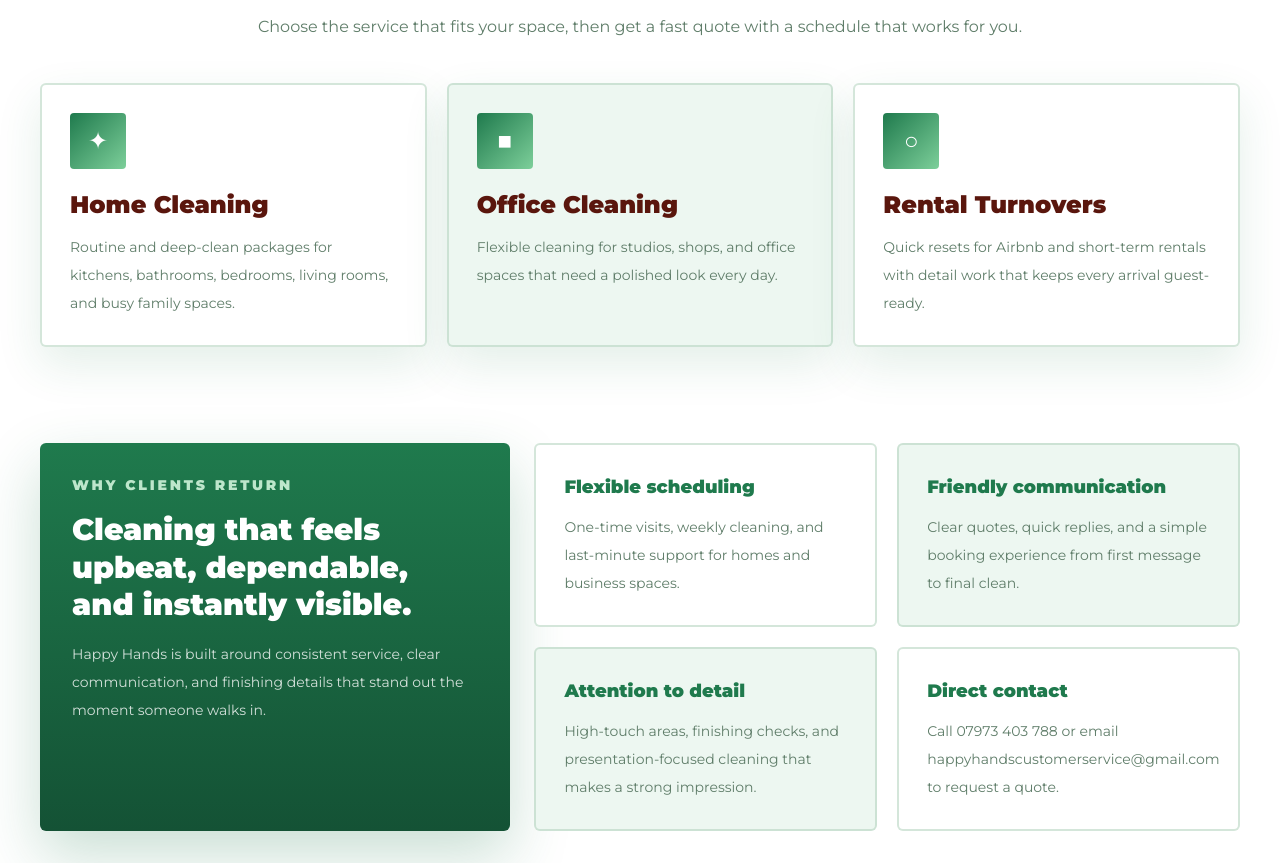
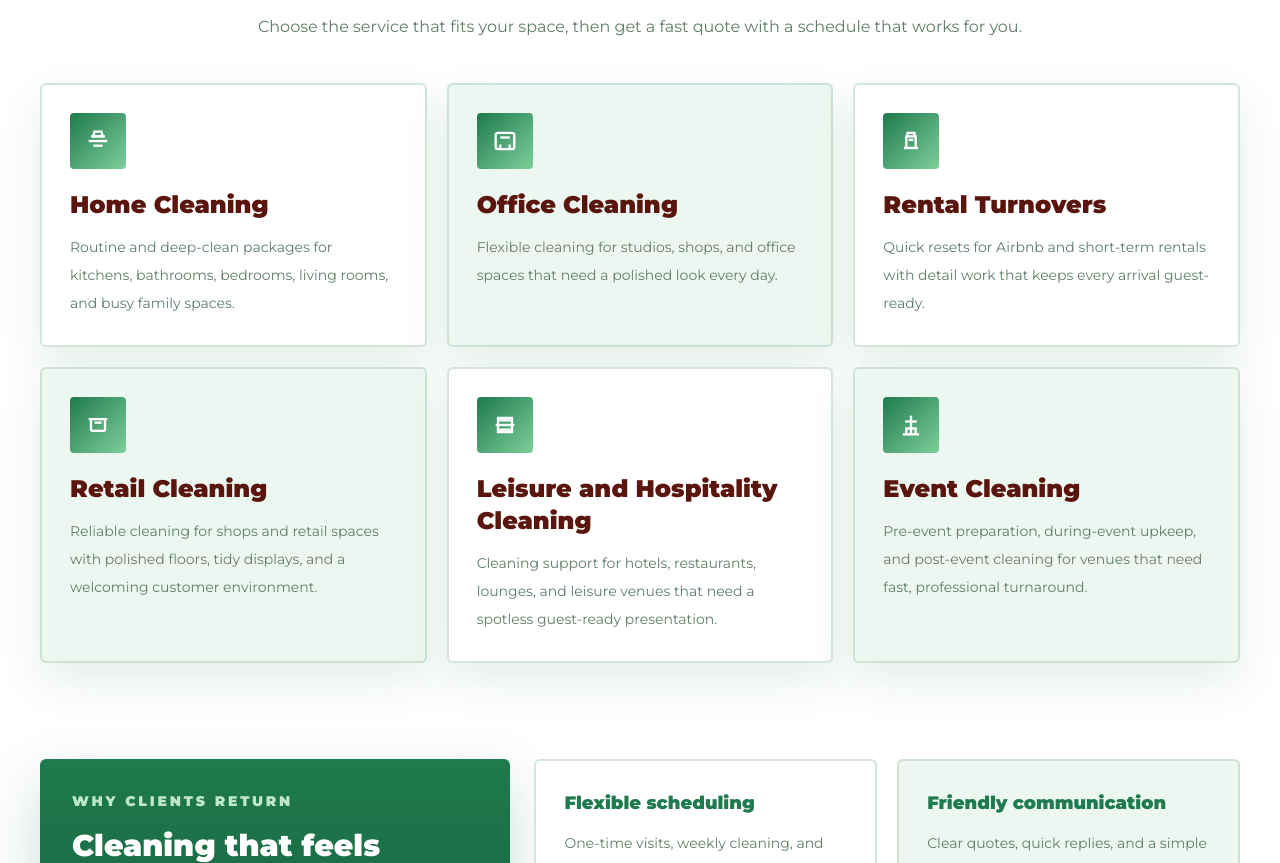
Before and after one commit to fuhoang/happyhands, a Next.js app: page / in a window 1280 px wide. Shown: the part 1406-2269 px from the top of the page. Built offline with nearby package versions, Linux system fonts and the light colour scheme.

Commit message:
Use solid green headline accent

```diff
--- a/app/page.tsx
+++ b/app/page.tsx
@@ -150,7 +150,7 @@ export default function Home() {
                 className="block"
                 delay={340}
                 duration={1600}
-                segmentClassName="will-change-transform bg-[linear-gradient(135deg,#8ed0a8_0%,#2f8a5a_45%,#dff5e8_100%)] bg-clip-text text-transparent"
+                segmentClassName="will-change-transform text-[#2f8a5a]"
               />
             </div>
 
@@ -239,8 +239,13 @@ export default function Home() {
 
         <div className="mt-10 grid gap-5 lg:grid-cols-3">
           <article className="rounded-md border-2 border-[#b8d6c1]/60 bg-white p-7 shadow-[0_18px_45px_rgba(31,122,77,0.12)] transition hover:-translate-y-1">
-            <div className="flex h-14 w-14 items-center justify-center rounded-sm bg-[linear-gradient(135deg,#1f7a4d,#7dcf9a)] text-2xl text-white">
-              ✦
+            <div className="flex h-14 w-14 items-center justify-center rounded-sm bg-[linear-gradient(135deg,#1f7a4d,#7dcf9a)] text-white">
+              <svg aria-hidden="true" viewBox="0 0 24 24" className="h-7 w-7 fill-none stroke-current stroke-2">
+                <path d="M4 12h16" />
+                <path d="M6 8h12" />
+                <path d="M8 16h8" />
+                <path d="M9 4h6l1 4H8l1-4Z" />
+              </svg>
             </div>
             <h3 className="mt-5 text-2xl font-black">Home Cleaning</h3>
             <p className="mt-3 text-sm leading-7 text-[#5f7d69]">
@@ -250,8 +255,13 @@ export default function Home() {
           </article>
 
           <article className="rounded-md border-2 border-[#b8d6c1]/60 bg-[#edf7f1] p-7 shadow-[0_18px_45px_rgba(31,122,77,0.12)] transition hover:-translate-y-1">
-            <div className="flex h-14 w-14 items-center justify-center rounded-sm bg-[linear-gradient(135deg,#1f7a4d,#7dcf9a)] text-2xl text-white">
-              ■
+            <div className="flex h-14 w-14 items-center justify-center rounded-sm bg-[linear-gradient(135deg,#1f7a4d,#7dcf9a)] text-white">
+              <svg aria-hidden="true" viewBox="0 0 24 24" className="h-7 w-7 fill-none stroke-current stroke-2">
+                <rect x="4" y="5" width="16" height="14" rx="2" />
+                <path d="M8 19v-4" />
+                <path d="M16 19v-4" />
+                <path d="M8 9h8" />
+              </svg>
             </div>
             <h3 className="mt-5 text-2xl font-black">Office Cleaning</h3>
             <p className="mt-3 text-sm leading-7 text-[#5f7d69]">
@@ -261,13 +271,69 @@ export default function Home() {
           </article>
 
           <article className="rounded-md border-2 border-[#b8d6c1]/60 bg-white p-7 shadow-[0_18px_45px_rgba(31,122,77,0.12)] transition hover:-translate-y-1">
-            <div className="flex h-14 w-14 items-center justify-center rounded-sm bg-[linear-gradient(135deg,#1f7a4d,#7dcf9a)] text-2xl text-white">
-              ○
+            <div className="flex h-14 w-14 items-center justify-center rounded-sm bg-[linear-gradient(135deg,#1f7a4d,#7dcf9a)] text-white">
+              <svg aria-hidden="true" viewBox="0 0 24 24" className="h-7 w-7 fill-none stroke-current stroke-2">
+                <path d="M6 18h12" />
+                <path d="M8 18V8h8v10" />
+                <path d="M9 8V5h6v3" />
+                <path d="M10 11h4" />
+              </svg>
             </div>
             <h3 className="mt-5 text-2xl font-black">Rental Turnovers</h3>
             <p className="mt-3 text-sm leading-7 text-[#5f7d69]">
               Quick resets for Airbnb and short-term rentals with detail work
               that keeps every arrival guest-ready.
+            </p>
+          </article>
+
+          <article className="rounded-md border-2 border-[#b8d6c1]/60 bg-[#edf7f1] p-7 shadow-[0_18px_45px_rgba(31,122,77,0.12)] transition hover:-translate-y-1">
+            <div className="flex h-14 w-14 items-center justify-center rounded-sm bg-[linear-gradient(135deg,#1f7a4d,#7dcf9a)] text-white">
+              <svg aria-hidden="true" viewBox="0 0 24 24" className="h-7 w-7 fill-none stroke-current stroke-2">
+                <path d="M4 7h16" />
+                <path d="M6 7v10" />
+                <path d="M18 7v10" />
+                <path d="M6 17h12" />
+                <path d="M9 10h6" />
+              </svg>
+            </div>
+            <h3 className="mt-5 text-2xl font-black">Retail Cleaning</h3>
+            <p className="mt-3 text-sm leading-7 text-[#5f7d69]">
+              Reliable cleaning for shops and retail spaces with polished floors,
+              tidy displays, and a welcoming customer environment.
+            </p>
+          </article>
+
+          <article className="rounded-md border-2 border-[#b8d6c1]/60 bg-white p-7 shadow-[0_18px_45px_rgba(31,122,77,0.12)] transition hover:-translate-y-1">
+            <div className="flex h-14 w-14 items-center justify-center rounded-sm bg-[linear-gradient(135deg,#1f7a4d,#7dcf9a)] text-white">
+              <svg aria-hidden="true" viewBox="0 0 24 24" className="h-7 w-7 fill-none stroke-current stroke-2">
+                <path d="M4 12h16" />
+                <path d="M7 8h10" />
+                <path d="M7 16h10" />
+                <path d="M6 6h12v12H6z" />
+              </svg>
+            </div>
+            <h3 className="mt-5 text-2xl font-black">
+              Leisure and Hospitality Cleaning
+            </h3>
+            <p className="mt-3 text-sm leading-7 text-[#5f7d69]">
+              Cleaning support for hotels, restaurants, lounges, and leisure
+              venues that need a spotless guest-ready presentation.
+            </p>
+          </article>
+
+          <article className="rounded-md border-2 border-[#b8d6c1]/60 bg-[#edf7f1] p-7 shadow-[0_18px_45px_rgba(31,122,77,0.12)] transition hover:-translate-y-1">
+            <div className="flex h-14 w-14 items-center justify-center rounded-sm bg-[linear-gradient(135deg,#1f7a4d,#7dcf9a)] text-white">
+              <svg aria-hidden="true" viewBox="0 0 24 24" className="h-7 w-7 fill-none stroke-current stroke-2">
+                <path d="M12 4v16" />
+                <path d="M7 9h10" />
+                <path d="M5 20h14" />
+                <path d="M8 20v-5h8v5" />
+              </svg>
+            </div>
+            <h3 className="mt-5 text-2xl font-black">Event Cleaning</h3>
+            <p className="mt-3 text-sm leading-7 text-[#5f7d69]">
+              Pre-event preparation, during-event upkeep, and post-event cleaning
+              for venues that need fast, professional turnaround.
             </p>
           </article>
         </div>
```
